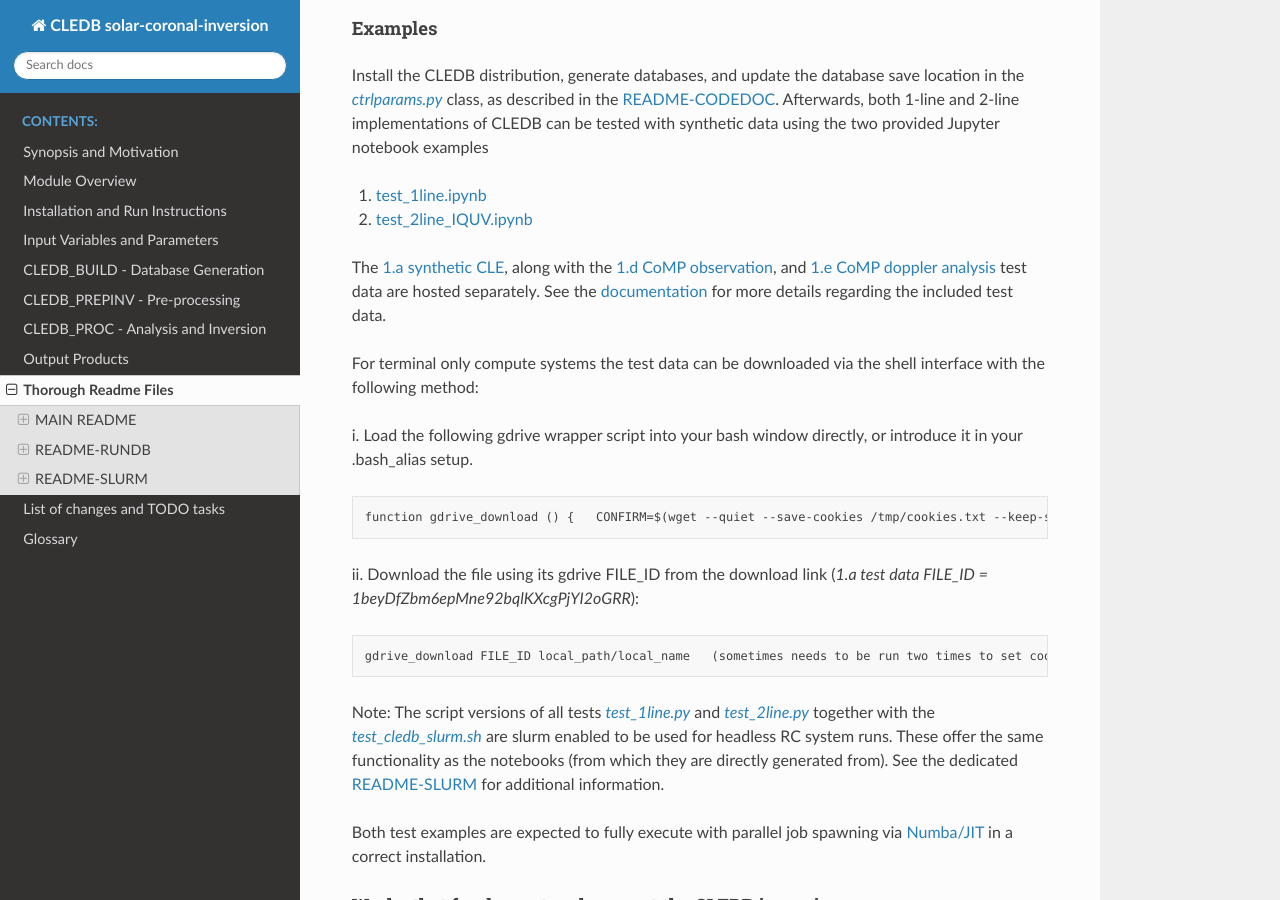
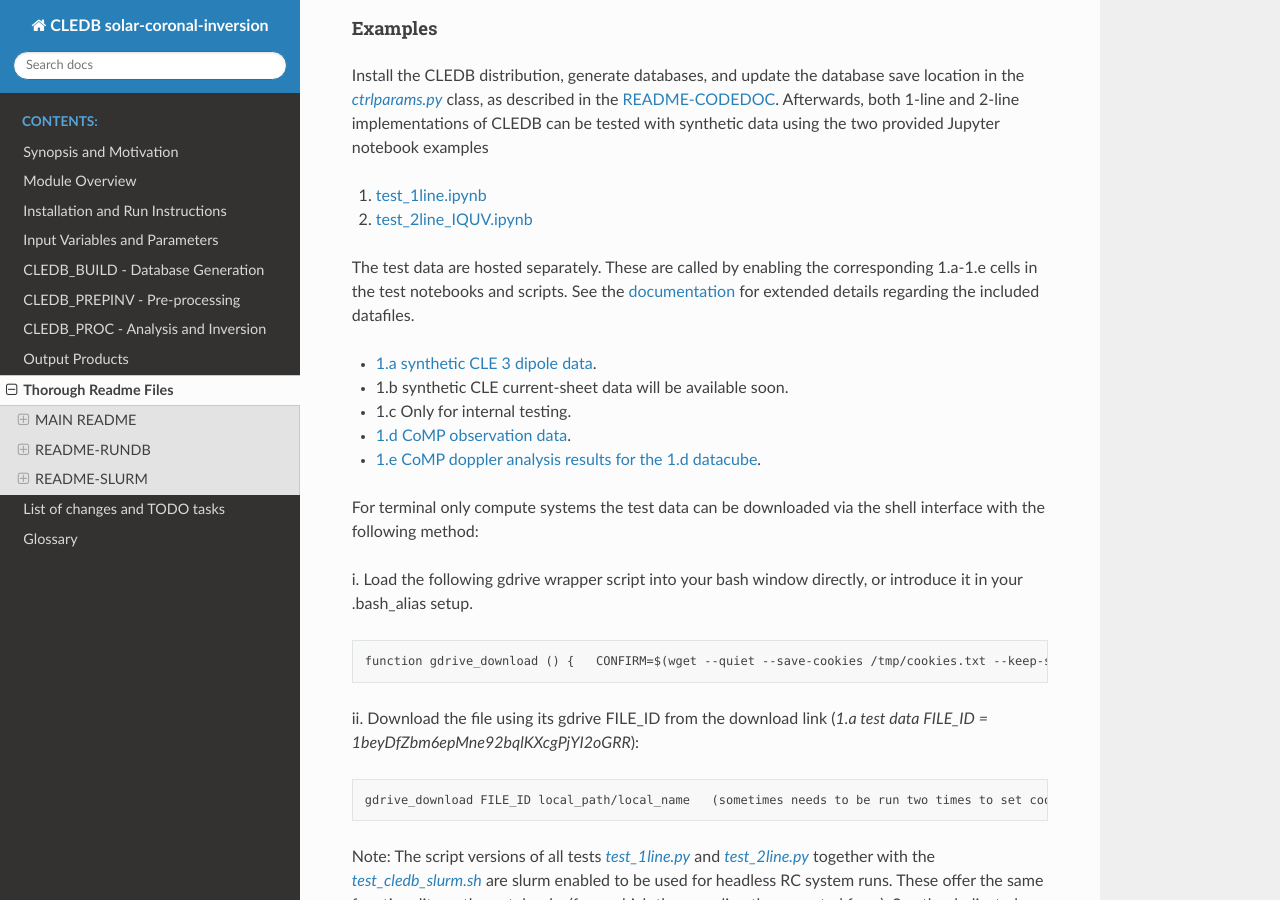
Before and after one commit to arparaschiv/solar-coronal-inversion, a Sphinx documentation site: the page built from docs/source/readmes.rst, in a window 1280 px wide and 900 px high, scrolled down 1405 px. Built offline with Sphinx 7.4.7 and the Read the Docs theme 2.0.0, drawn with Linux system fonts in a browser that asks for light colours.

```diff
--- a/README.md
+++ b/README.md
@@ -39,7 +39,13 @@ Afterwards, both 1-line and 2-line implementations of CLEDB can be tested with s
 1. [test_1line.ipynb](./test_1line.ipynb)
 2. [test_2line_IQUV.ipynb](./test_2line.ipynb)
 
-The [1.a synthetic CLE](https://drive.google.com/file/d/1beyDfZbm6epMne92bqlKXcgPjYI2oGRR/view?usp=sharing), along with the [1.d CoMP observation](https://drive.google.com/file/d/1AdAqIvsiXEV6RK5UiGWcu-1bovs0oOGr/view?usp=sharing), and [1.e CoMP doppler analysis](https://drive.google.com/file/d/1-hPiRRYRS6de_0zWz1k2UU1rIKOEbPOu/view?usp=sharing) test data are hosted separately. See the [documentation](https://cledb.readthedocs.io/en/latest/install.html#example-test-data) for more details regarding the included test data.
+The test data are hosted separately. These are called by enabling the corresponding 1.a-1.e cells in the test notebooks and scripts. See the [documentation](https://cledb.readthedocs.io/en/latest/install.html#example-test-data) for extended details regarding the included datafiles.
+
+- [1.a synthetic CLE 3 dipole data](https://drive.google.com/file/d/1beyDfZbm6epMne92bqlKXcgPjYI2oGRR/view?usp=sharing).
+- 1.b synthetic CLE current-sheet data will be available soon.
+- 1.c Only for internal testing.
+- [1.d CoMP observation data](https://drive.google.com/file/d/1AdAqIvsiXEV6RK5UiGWcu-1bovs0oOGr/view?usp=sharing).
+- [1.e CoMP doppler analysis results for the 1.d datacube](https://drive.google.com/file/d/1-hPiRRYRS6de_0zWz1k2UU1rIKOEbPOu/view?usp=sharing).
 
 For terminal only compute systems the test data can be downloaded via the shell interface with the following method:
 
```
Also changed, not shown: docs/source/install.rst (+6 -3 lines).
